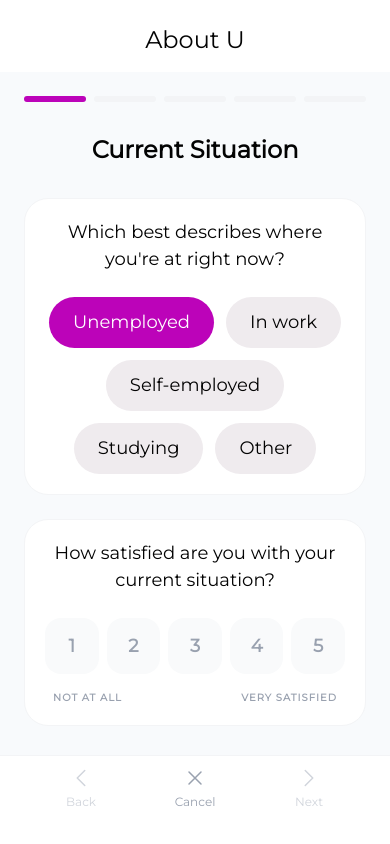
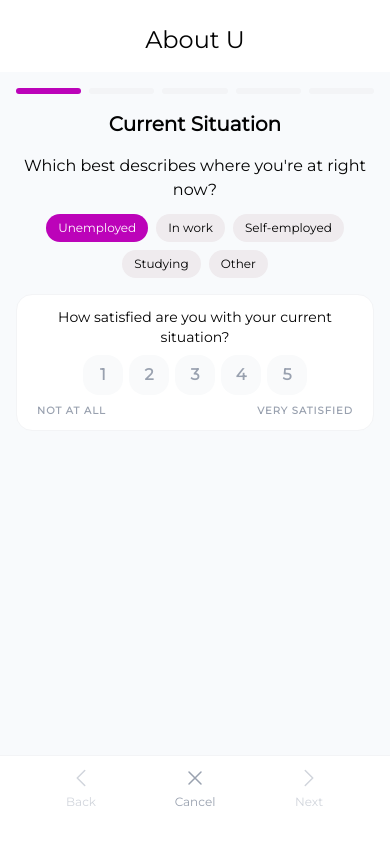
Before and after one commit to Scottish-Tech-Army/BulildU, a Next.js app: page /onboarding/baseline in a window 390 px wide. Both pictures are taken after a click on the button "Unemployed". Built offline with nearby package versions, Linux system fonts and the light colour scheme.

Commit message:
mobile responsive updates

```diff
--- a/src/app/onboarding/baseline/page.tsx
+++ b/src/app/onboarding/baseline/page.tsx
@@ -162,10 +162,10 @@ export default function BaselinePage() {
         <div className="bg-white sticky top-0 z-30">
           <WizardHeader title="About U" />
         </div>
-        <div className="max-w-5xl mx-auto px-6 pb-6 w-full pt-6">
+        <div className="max-w-5xl mx-auto px-4 pb-4 w-full pt-4">
 
           {/* Progress Indicator */}
-          <div className="flex items-center justify-between mb-8 max-w-xl mx-auto">
+          <div className="flex items-center justify-between mb-4 max-w-xl mx-auto">
             <div className="flex gap-2 flex-1">
               {SECTIONS.map((_, idx) => (
                 <div
@@ -179,18 +179,18 @@ export default function BaselinePage() {
           </div>
 
           {/* Section title centered */}
-          <div className="text-center mb-8">
-            <p className="text-2xl font-semibold text-[var(--color-charcoal)]">
+          <div className="text-center mb-4">
+            <p className="text-xl font-semibold text-[var(--color-charcoal)]">
               {section.title}
             </p>
           </div>
 
           {/* Section content */}
-          <div className="space-y-6 max-w-xl mx-auto">
+          <div className="space-y-4 max-w-xl mx-auto">
             {section.id === "situation" && (
               <>
-                <div className="p-5 bg-white rounded-3xl border border-gray-100 space-y-6 text-center">
-                  <p className="text-[var(--color-charcoal)] text-[18px]">
+                <div className="text-center space-y-3">
+                  <p className="text-[var(--color-charcoal)] text-base">
                     Which best describes where you&apos;re at right now?
                   </p>
                   <ChoiceChips
@@ -202,8 +202,8 @@ export default function BaselinePage() {
                 </div>
 
                 {responses.workStatus != null && (
-                  <div className="p-5 bg-white rounded-3xl border border-gray-100 space-y-6 animate-fade-in text-center">
-                    <p className="text-[var(--color-charcoal)] text-[18px] text-center">
+                  <div className="p-3 md:p-5 bg-white rounded-2xl md:rounded-3xl border border-gray-100 space-y-2 md:space-y-6 animate-fade-in text-center">
+                    <p className="text-[var(--color-charcoal)] text-sm md:text-lg text-center">
                       How satisfied are you with your current situation?
                     </p>
                     <RatingScale
@@ -219,8 +219,8 @@ export default function BaselinePage() {
 
             {section.id === "confidence" && (
               <>
-                <div className="p-5 bg-white rounded-3xl border border-gray-100 space-y-6 text-center">
-                  <p className="text-[var(--color-charcoal)] text-[18px]">
+                <div className="p-3 md:p-5 bg-white rounded-2xl md:rounded-3xl border border-gray-100 space-y-2 md:space-y-6 text-center">
+                  <p className="text-[var(--color-charcoal)] text-sm md:text-lg">
                     How confident do you feel in yourself right now?
                   </p>
                   <RatingScale
@@ -235,8 +235,8 @@ export default function BaselinePage() {
 
             {section.id === "aspirations" && (
               <>
-                <div className="p-5 bg-white rounded-3xl border border-gray-100 space-y-6 text-center">
-                  <p className="text-[var(--color-charcoal)] text-[18px]">
+                <div className="p-3 md:p-5 bg-white rounded-2xl md:rounded-3xl border border-gray-100 space-y-2 md:space-y-6 text-center">
+                  <p className="text-[var(--color-charcoal)] text-sm md:text-lg">
                     How clear do you feel about what you want for your future?
                   </p>
                   <RatingScale
@@ -248,8 +248,8 @@ export default function BaselinePage() {
                 </div>
 
                 {responses.futureClarity != null && (
-                  <div className="p-5 bg-white rounded-3xl border border-gray-100 space-y-6 animate-fade-in text-center">
-                    <p className="text-[var(--color-charcoal)] text-[18px]">
+                  <div className="p-3 md:p-5 bg-white rounded-2xl md:rounded-3xl border border-gray-100 space-y-2 md:space-y-6 animate-fade-in text-center">
+                    <p className="text-[var(--color-charcoal)] text-sm md:text-lg">
                       How positive do you feel about your future?
                     </p>
                     <RatingScale
@@ -265,8 +265,8 @@ export default function BaselinePage() {
 
             {section.id === "wellbeing" && (
               <>
-                <div className="p-5 bg-white rounded-3xl border border-gray-100 space-y-6 text-center">
-                  <p className="text-[var(--color-charcoal)] text-[18px]">
+                <div className="p-3 md:p-5 bg-white rounded-2xl md:rounded-3xl border border-gray-100 space-y-2 md:space-y-6 text-center">
+                  <p className="text-[var(--color-charcoal)] text-sm md:text-lg">
                     How well do you manage stress?
                   </p>
                   <RatingScale
@@ -278,8 +278,8 @@ export default function BaselinePage() {
                 </div>
 
                 {responses.stressLevel != null && (
-                  <div className="p-5 bg-white rounded-3xl border border-gray-100 space-y-6 animate-fade-in text-center">
-                    <p className="text-[var(--color-charcoal)] text-[18px]">
+                  <div className="p-3 md:p-5 bg-white rounded-2xl md:rounded-3xl border border-gray-100 space-y-2 md:space-y-6 animate-fade-in text-center">
+                    <p className="text-[var(--color-charcoal)] text-sm md:text-lg">
                       How would you rate your energy most days?
                     </p>
                     <RatingScale
@@ -292,8 +292,8 @@ export default function BaselinePage() {
                 )}
 
                 {responses.energyLevel != null && (
-                  <div className="p-5 bg-white rounded-3xl border border-gray-100 space-y-6 animate-fade-in text-center">
-                    <p className="text-[var(--color-charcoal)] text-[18px]">
+                  <div className="p-3 md:p-5 bg-white rounded-2xl md:rounded-3xl border border-gray-100 space-y-2 md:space-y-6 animate-fade-in text-center">
+                    <p className="text-[var(--color-charcoal)] text-sm md:text-lg">
                       How would you rate your life balance right now?
                     </p>
                     <RatingScale
@@ -317,8 +317,10 @@ export default function BaselinePage() {
                   </p>
                 </div>
 
-                <div className="p-5 bg-white rounded-3xl border border-gray-100 text-center space-y-4">
-                  <p className="text-[var(--color-charcoal)] text-[18px]">
+                {/* Show Pick a day card only when no day selected yet */}
+                {reminderDay == null && (
+                  <div className="p-3 md:p-5 bg-white rounded-2xl md:rounded-3xl border border-gray-100 text-center space-y-3 md:space-y-4">
+                    <p className="text-[var(--color-charcoal)] text-sm md:text-lg">
                       Pick a day
                     </p>
                     <ChoiceChips
@@ -328,11 +330,27 @@ export default function BaselinePage() {
                       onChange={(v) => setReminderDay(v as ReminderDay)}
                     />
                   </div>
+                )}
 
+                {/* Once day is selected, show combined card with edit option */}
                 {reminderDay != null && (
-                  <div className="p-5 bg-white rounded-3xl border border-gray-100 space-y-3 animate-fade-in text-center" role="radiogroup" aria-label="Weekly check-in time">
-                    <p className="text-gray-900 font-medium">Pick a time</p>
-                    <div className="grid grid-cols-1 md:grid-cols-2 gap-3">
+                  <div className="p-3 md:p-5 bg-white rounded-2xl md:rounded-3xl border border-gray-100 space-y-3 animate-fade-in text-center" role="radiogroup" aria-label="Weekly check-in time">
+                    {/* Selected day with edit option */}
+                    <div className="flex items-center justify-center gap-2 text-sm text-gray-600">
+                      <span>Every</span>
+                      <button
+                        onClick={() => setReminderDay(null)}
+                        className="px-3 py-1 bg-brand-primary/10 text-brand-primary rounded-full font-medium hover:bg-brand-primary/20 transition-colors flex items-center gap-1"
+                      >
+                        {DAY_OPTIONS.find(d => d.value === reminderDay)?.label}
+                        <svg xmlns="http://www.w3.org/2000/svg" fill="none" viewBox="0 0 24 24" strokeWidth={2} stroke="currentColor" className="w-3 h-3">
+                          <path strokeLinecap="round" strokeLinejoin="round" d="m16.862 4.487 1.687-1.688a1.875 1.875 0 1 1 2.652 2.652L6.832 19.82a4.5 4.5 0 0 1-1.897 1.13l-2.685.8.8-2.685a4.5 4.5 0 0 1 1.13-1.897L16.863 4.487Zm0 0L19.5 7.125" />
+                        </svg>
+                      </button>
+                    </div>
+
+                    <p className="text-gray-900 font-medium text-sm md:text-base">Pick a time</p>
+                    <div className="grid grid-cols-1 md:grid-cols-2 gap-2 md:gap-3">
                       <TimeOption
                         time="8:00 AM"
                         label="Morning"
--- a/src/components/ui/ChoiceChips.tsx
+++ b/src/components/ui/ChoiceChips.tsx
@@ -18,17 +18,17 @@ interface ChoiceChipsProps {
 
 /**
  * Horizontal chip selection for Yes/No/Unsure or status options.
- * Full-width button style for easy tapping.
+ * Responsive: compact on mobile, full size on iPad+.
  */
 export function ChoiceChips({ options, value, onChange, className }: ChoiceChipsProps) {
   return (
-    <div className={`flex flex-wrap gap-3 justify-center ${className ?? ""}`}>
+    <div className={`flex flex-wrap gap-2 md:gap-3 justify-center ${className ?? ""}`}>
       {options.map((option) => (
         <button
           key={option.value}
           onClick={() => onChange(option.value)}
           className={`
-            px-6 py-3 rounded-full font-medium
+            px-3 py-1.5 md:px-6 md:py-3 text-xs md:text-base rounded-full font-medium
             transition-all duration-150
             focus-ring
             ${
--- a/src/components/ui/RatingScale.tsx
+++ b/src/components/ui/RatingScale.tsx
@@ -23,9 +23,10 @@ const RATING_LABELS = [
 ];
 
 /**
- * 5-point rating scale with large touch targets.
+ * 5-point rating scale with responsive touch targets.
+ * Compact on mobile, full size on iPad+.
  * Improved for accessibility:
- * - 48px+ touch targets (exceeds WCAG minimum)
+ * - 40px+ touch targets on mobile, 56px+ on tablet
  * - Descriptive aria-labels for screen readers
  * - Single row layout for easier scanning
  * - Clear visual selection state
@@ -39,14 +40,14 @@ export function RatingScale({
 }: RatingScaleProps) {
   return (
     <div
-      className="space-y-4"
+      className="space-y-2 md:space-y-4"
       role="radiogroup"
       aria-label={question || "Rating scale from 1 to 5"}
     >
       {/* Centered Rating Control Container */}
       <div className="max-w-sm mx-auto">
-        {/* Rating buttons - centered row with consistent gaps */}
-        <div className="flex justify-center gap-2 sm:gap-3 mb-4">
+        {/* Rating buttons - responsive sizing */}
+        <div className="flex justify-center gap-1.5 md:gap-3 mb-2 md:mb-4">
           {[1, 2, 3, 4, 5].map((num) => (
             <button
               key={num}
@@ -55,7 +56,7 @@ export function RatingScale({
               aria-checked={value === num}
               aria-label={`${num} out of 5: ${RATING_LABELS[num - 1]}`}
               className={`
-                w-14 h-14 rounded-lg font-semibold text-lg
+                w-10 h-10 md:w-14 md:h-14 rounded-lg font-semibold text-base md:text-lg
                 transition-all duration-150
                 focus-ring
                 ${
--- a/src/components/ui/TimeOption.tsx
+++ b/src/components/ui/TimeOption.tsx
@@ -39,8 +39,8 @@ export function TimeOption({
       role="radio"
       aria-checked={selected}
       className={`
-        w-full aspect-[3/1] md:aspect-square p-4 md:p-6 rounded-2xl border transition-all duration-150
-        flex flex-row md:flex-col items-center justify-start md:justify-center gap-4 md:gap-3 relative
+        w-full aspect-[3/1] md:aspect-square p-3 md:p-6 rounded-2xl border transition-all duration-150
+        flex flex-row md:flex-col items-center justify-start md:justify-center gap-3 md:gap-3 relative
         ${
           selected
             ? "border-brand-primary bg-brand-primary/5"
```
Also changed, not shown: src/app/goals/[id]/page.tsx (+4 -4 lines). Lines whose indentation alone changed are shown as unchanged.
